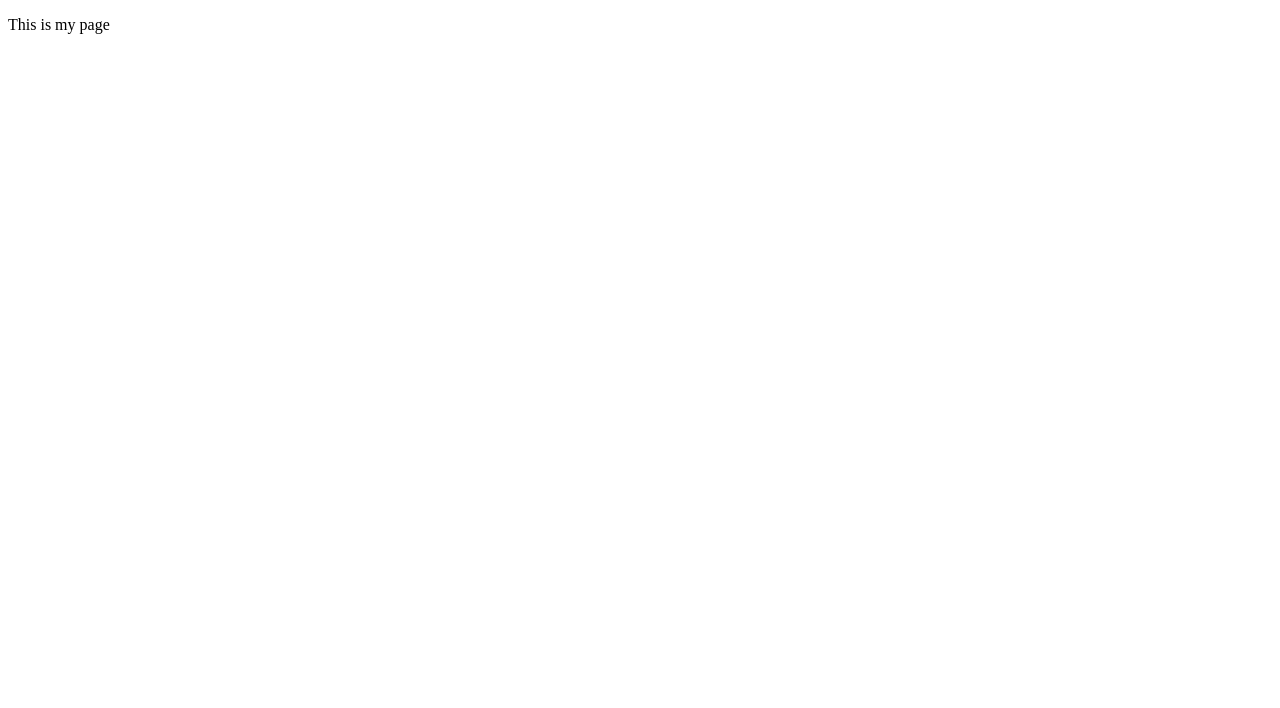
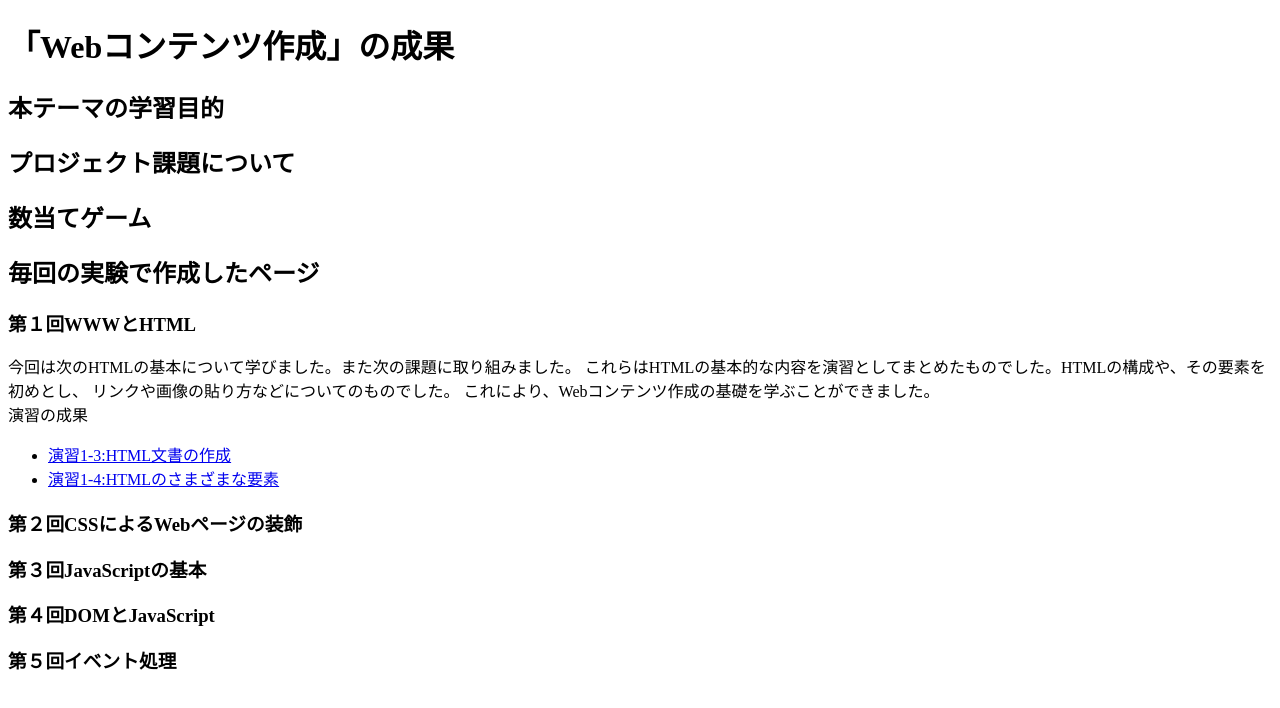
Before and after one commit to G284192022/medialabo, a plain HTML site: page index.html in a window 1280 px wide. Drawn offline with Linux system fonts and the light colour scheme.

Commit message:
課題1-1:index

```diff
--- a/index.html
+++ b/index.html
@@ -5,6 +5,24 @@
     <title>My test page</title>
   </head>
   <body>
-    <p>This is my page</p>
+    <h1>「Webコンテンツ作成」の成果</h1>
+    <h2>本テーマの学習目的</h2>
+    <h2>プロジェクト課題について</h2>
+    <h2>数当てゲーム</h2>
+    <h2>毎回の実験で作成したページ</h2>
+    <h3>第１回WWWとHTML</h3>
+    <p>今回は次のHTMLの基本について学びました。また次の課題に取り組みました。
+      これらはHTMLの基本的な内容を演習としてまとめたものでした。HTMLの構成や、その要素を初めとし、
+      リンクや画像の貼り方などについてのものでした。
+      これにより、Webコンテンツ作成の基礎を学ぶことができました。<br>演習の成果
+    </p>
+    <ul>
+      <li><a href="practice-html/structure.html">演習1-3:HTML文書の作成</a></li>
+      <li><a href="practice-html/elements.html">演習1-4:HTMLのさまざまな要素</a></li>
+    </ul>
+    <h3>第２回CSSによるWebページの装飾</h3>
+    <h3>第３回JavaScriptの基本</h3>
+    <h3>第４回DOMとJavaScript</h3>
+    <h3>第５回イベント処理</h3>
   </body>
 </html>
```
